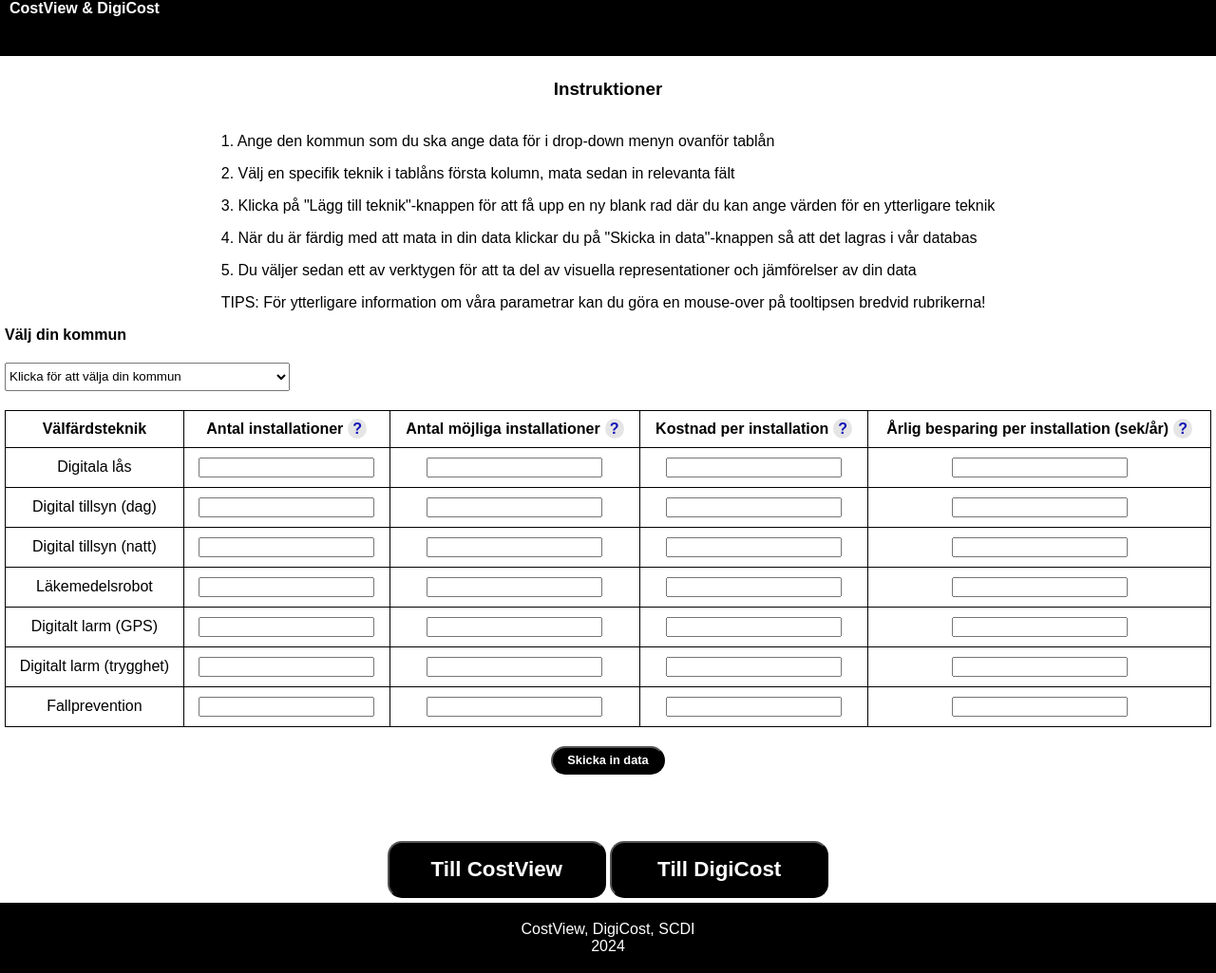
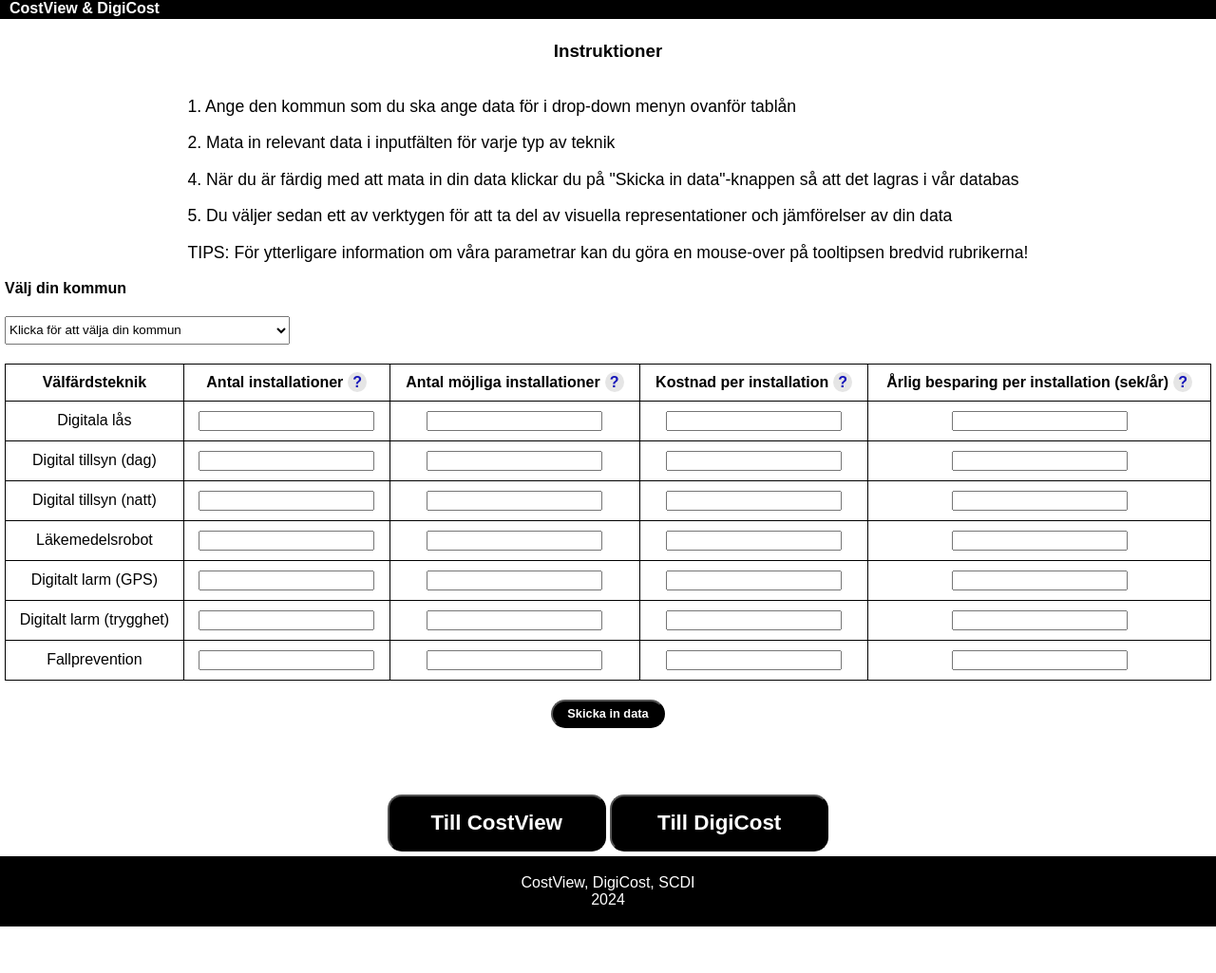
Before and after one commit to Antpapa99/TIG335_Alternativkostnader, a Django app: page /data/ in a window 1280 px wide. Shown: the whole page at 95% size. After the commit the page ends 976 px from the top, so only its background shows below. Run offline with Django 5.2, Linux system fonts and the light colour scheme.

Commit message:
added changes done by Mikcodes in the html and css

```diff
--- a/alternativkostnaderApp/static/inputdata.js
+++ b/alternativkostnaderApp/static/inputdata.js
@@ -43,7 +43,7 @@ function prepareData(communeName) {
     const technologies = [];
 
     rows.forEach(row => {
-        const teknik = row.cells[0].textContent;
+        let teknik = row.cells[0].textContent;
         const inputs = row.querySelectorAll("input");
         const teknikval = teknik.replaceAll('å', 'a')
         .replaceAll('ä', 'a')
@@ -53,10 +53,10 @@ function prepareData(communeName) {
         .replaceAll('Ö', 'o')
         .replaceAll(' ', '_')
 
-        const installationer = inputs[0].value || 0; // Default to 0 if value is empty
-        const minstallationer = inputs[1].value || 0;
-        const kinstallation = inputs[2].value || 0;
-        const binstallationsek = inputs[3].value || 0;
+        const installationer = inputs[0].value || -1;
+        const minstallationer = inputs[1].value || -1;
+        const kinstallation = inputs[2].value || -1;
+        const binstallationsek = inputs[3].value || -1;
 
 
 
--- a/alternativkostnaderApp/static/style.css
+++ b/alternativkostnaderApp/static/style.css
@@ -9,7 +9,7 @@
     min-height: 100vh;
     display: grid;
     grid-template-columns: 1fr 1fr 1fr 1fr 1fr 1fr 1fr;
-    grid-template-rows: 0.3fr 1fr 1fr 1fr 1fr 0.5fr;
+    grid-template-rows: 0.1fr 1fr 1fr 1fr 1fr 0.5fr;
 
 }
 
@@ -39,19 +39,29 @@ a:link, a:visited {
 /* Stilar för index.html */
 
 #textbody {
-    text-align: center;
-    grid-area: 2/1/7/8;
+    grid-area: 3/2/7/7;
     overflow-x: auto;
+    margin: 0 auto;
+    margin-top: -70px;
+    margin-bottom: 10px;
+    max-width: 900px;
 }
 
 #titletext {
     font-size: 2.3em;
     padding-bottom: 40px;
     font-weight: 600;
+    text-align: center;
+    margin-top: auto;
 }
 
-#textbes {
+#textp {
     font-size: 1.2em;
+    text-align: justify;
+}
+
+#indextack {
+    text-align: center;
 }
 
 #bild1 {
@@ -80,12 +90,13 @@ a:link, a:visited {
     margin-top: 50px;
 }
 
+#nextbuttondiv {
+    text-align: center;
+    font-size: 1em;
+
+}
+
 /* Stilar för data.html */
-
-#datatitle {
-    text-align: center;
-    grid-area: 2/3/3/6;
-}
 
 #kommunchoice {
     text-align: left;
@@ -117,7 +128,6 @@ a:link, a:visited {
     font-weight: bold;
 }
 
-
 #inputfield label {
     margin-bottom: 10px; /* Öka avståndet mellan etiketterna */
 }
@@ -144,18 +154,24 @@ a:link, a:visited {
     margin-bottom: 10px; /* Lägg till luft under label-elementet */
 }
 
-
 #tekniktablediv {
-    grid-area: 2/1/7/8;
+    grid-area: 2/2/7/7;
     text-align: center;
     overflow-x: auto;
     padding-bottom: 20px;
     padding: 5px;
 }
 
+@media (max-width: 1400px) {
+    #tekniktablediv {
+        grid-area: 2/1/7/8;
+    }
+}
+
 #instruktioner {
     display: inline-block;
     text-align: left;
+    font-size: 1.1em;
 }
 
 .tooltip {
--- a/alternativkostnaderApp/templates/data.html
+++ b/alternativkostnaderApp/templates/data.html
@@ -17,12 +17,11 @@
 
             <h3>Instruktioner</h3>
             <div id="instruktioner">
-            <p>1. Ange den kommun som du ska ange data för i drop-down menyn ovanför tablån</p>
-            <p>2. Välj en specifik teknik i tablåns första kolumn, mata sedan in relevanta fält</p>
-            <p>3. Klicka på "Lägg till teknik"-knappen för att få upp en ny blank rad där du kan ange värden för en ytterligare teknik</p>
-            <p>4. När du är färdig med att mata in din data klickar du på "Skicka in data"-knappen så att det lagras i vår databas</p>
-            <p>5. Du väljer sedan ett av verktygen för att ta del av visuella representationer och jämförelser av din data</p>
-            <p>TIPS: För ytterligare information om våra parametrar kan du göra en mouse-over på tooltipsen bredvid rubrikerna!</p>
+                <p>1. Ange den kommun som du ska ange data för i drop-down menyn ovanför tablån</p>
+                <p>2. Mata in relevant data i inputfälten för varje typ av teknik</p>
+                <p>4. När du är färdig med att mata in din data klickar du på "Skicka in data"-knappen så att det lagras i vår databas</p>
+                <p>5. Du väljer sedan ett av verktygen för att ta del av visuella representationer och jämförelser av din data</p>
+                <p>TIPS: För ytterligare information om våra parametrar kan du göra en mouse-over på tooltipsen bredvid rubrikerna!</p>
             </div>
             <article id="kommunchoice">
                 <label for="kommunid">Välj din kommun</label>
@@ -43,14 +42,12 @@
                     </tr>
                 </thead>
                 <tbody>
-
                 </tbody>
             </table>
 
             <button type="button" id="submitbutton">
                 Skicka in data
             </button>
-
 
             <button type="button" class="nextbutton">
                 <a href="verktyg.html">Till CostView</a>
```
Also changed, not shown: alternativkostnaderApp/templates/index.html (+16 -18 lines), alternativkostnaderApp/templates/verktyg.html (+3 -4 lines), db.sqlite3.
